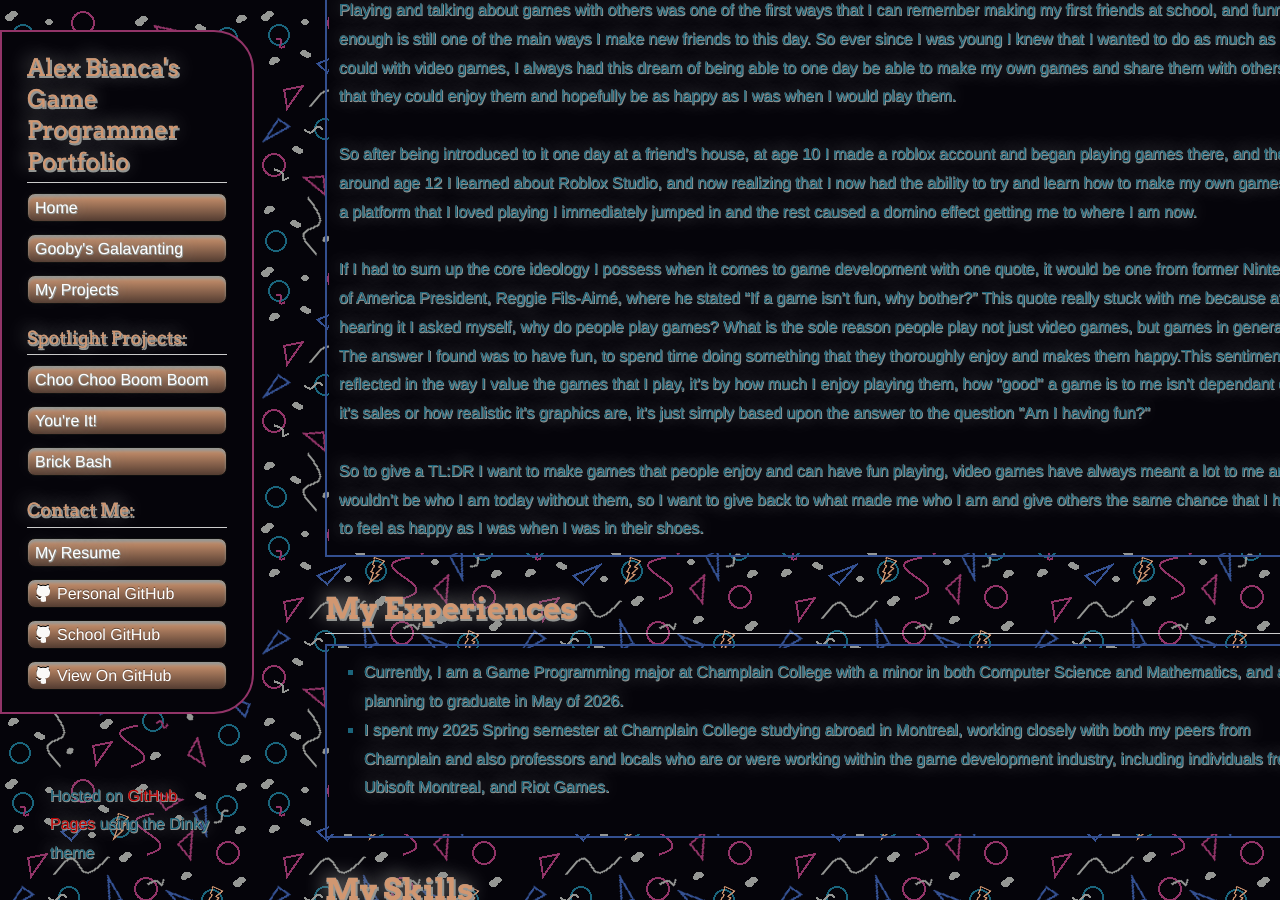
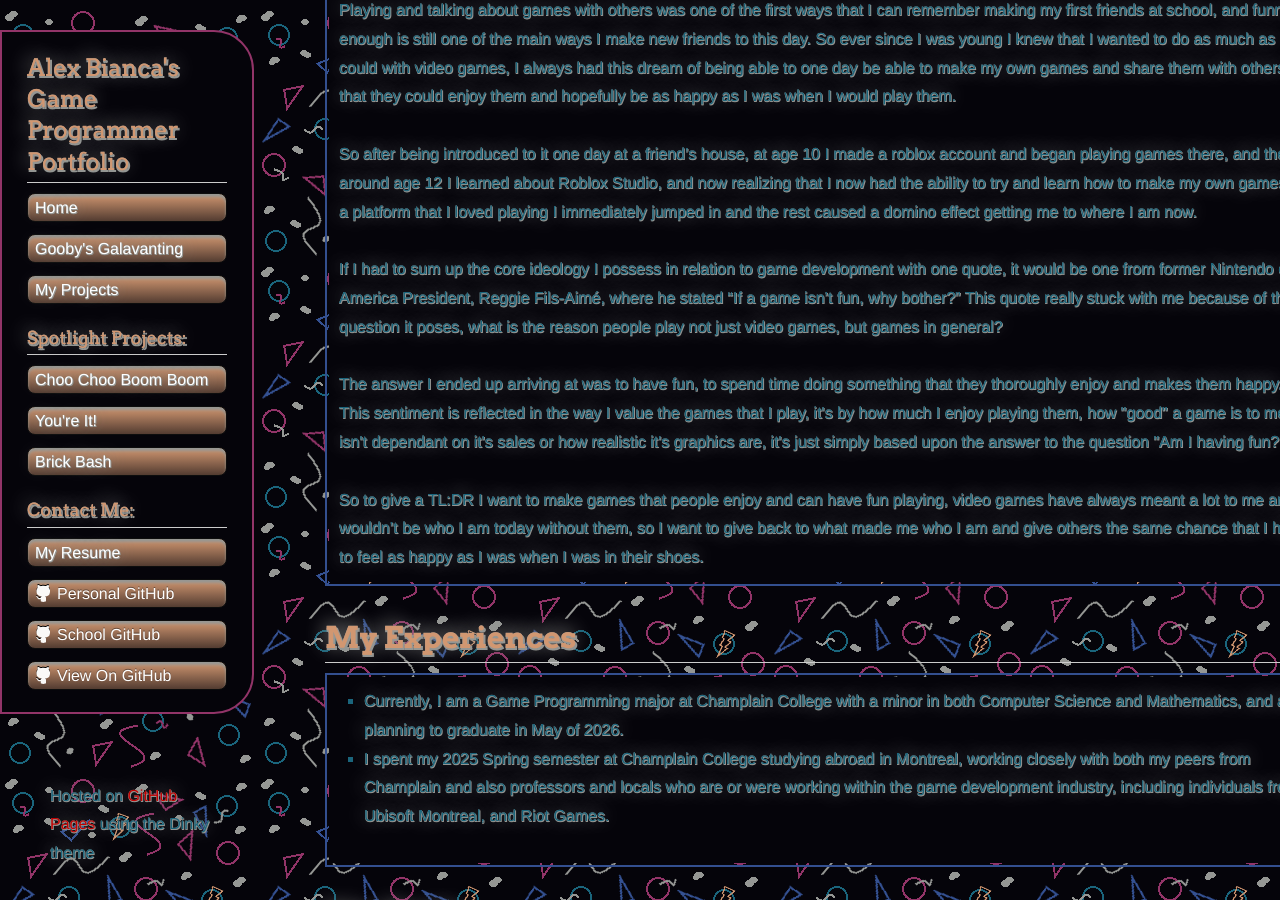
Before and after one commit to goobydaniels/goobydaniels.github.io, a Jekyll site: the page built from index.md, in a window 1280 px wide and 900 px high, scrolled down 506 px. Built offline with Jekyll 4.4.1, drawn with Linux system fonts in a browser that asks for light colours; our own code applies the rules of GitHub Pages for plain Markdown files.

Commit message:
more home page changes

```diff
--- a/index.md
+++ b/index.md
@@ -7,11 +7,10 @@
 <table>
   <tr>
     <td colspan="1" style="text-align: center;">
-    <b>Hello! I'm Alex Bianca, you may see me go by gooby online, and welcome to my portfolio website :)
+    <b>Hello! I'm Alex Bianca, you may see me go by gooby online, and welcome to my portfolio website :)</b>
     <br>
     <br>
-    I hope you enjoy taking a look around, here you can find some cool things about me and almost all of the projects I've worked on over the years, this website being one of them, a few projects may be missing because they're secret (Or they're sadly lost)! Also, if you couldn't already tell this is my first time using css and html so the site may be a little jank but I've always wanted to learn how to make my own website so please excuse some weirdness the best you can lol.
-    </b>
+    <b>I hope you enjoy taking a look around, here you can find some cool things about me and almost all of the projects I've worked on over the years, this website being one of them, a few projects may be missing because they're secret (Or they're sadly lost)! Also, if you couldn't already tell this is my first time using css and html so the site may be a little jank but I've always wanted to learn how to make my own website so please excuse some weirdness the best you can lol.</b>
     </td>
   </tr>
 </table>
@@ -30,7 +29,10 @@
     So after being introduced to it one day at a friend’s house, at age 10 I made a roblox account and began playing games there, and then around age 12 I learned about Roblox Studio, and now realizing that I now had the ability to try and learn how to make my own games for a platform that I loved playing I immediately jumped in and the rest caused a domino effect getting me to where I am now.
     <br>
     <br>
-    If I had to sum up the core ideology I possess when it comes to game development with one quote, it would be one from former Nintendo of America President, Reggie Fils-Aimé, where he stated “If a game isn’t fun, why bother?” This quote really stuck with me because after hearing it I asked myself, why do people play games? What is the sole reason people play not just video games, but games in general? The answer I found was to have fun, to spend time doing something that they thoroughly enjoy and makes them happy.This sentiment is reflected in the way I value the games that I play, it's by how much I enjoy playing them, how "good" a game is to me isn't dependant on it's sales or how realistic it's graphics are, it's just simply based upon the answer to the question "Am I having fun?"
+    If I had to sum up the core ideology I possess in relation to game development with one quote, it would be one from former Nintendo of America President, Reggie Fils-Aimé, where he stated “If a game isn’t fun, why bother?” This quote really stuck with me because of the question it poses, what is the reason people play not just video games, but games in general?
+    <br>
+    <br>
+    The answer I ended up arriving at was to have fun, to spend time doing something that they thoroughly enjoy and makes them happy. This sentiment is reflected in the way I value the games that I play, it's by how much I enjoy playing them, how "good" a game is to me isn't dependant on it's sales or how realistic it's graphics are, it's just simply based upon the answer to the question "Am I having fun?"
     <br>
     <br>
     So to give a TL:DR I want to make games that people enjoy and can have fun playing, video games have always meant a lot to me and I wouldn’t be who I am today without them, so I want to give back to what made me who I am and give others the same chance that I had to feel as happy as I was when I was in their shoes.
@@ -55,7 +57,7 @@
 
 # **My Skills**
 
-<table>
+<table class="equal-width-table">
   <tr>
     <th colspan="3" style="text-align: center;">
       Programming Language Proficiencies
@@ -83,7 +85,7 @@
   </tr>
 </table>
 
-<table>
+<table class="equal-width-table">
   <tr>
     <th colspan="3" style="text-align: center;">Game Development Proficiencies</th>
   </tr>
```
